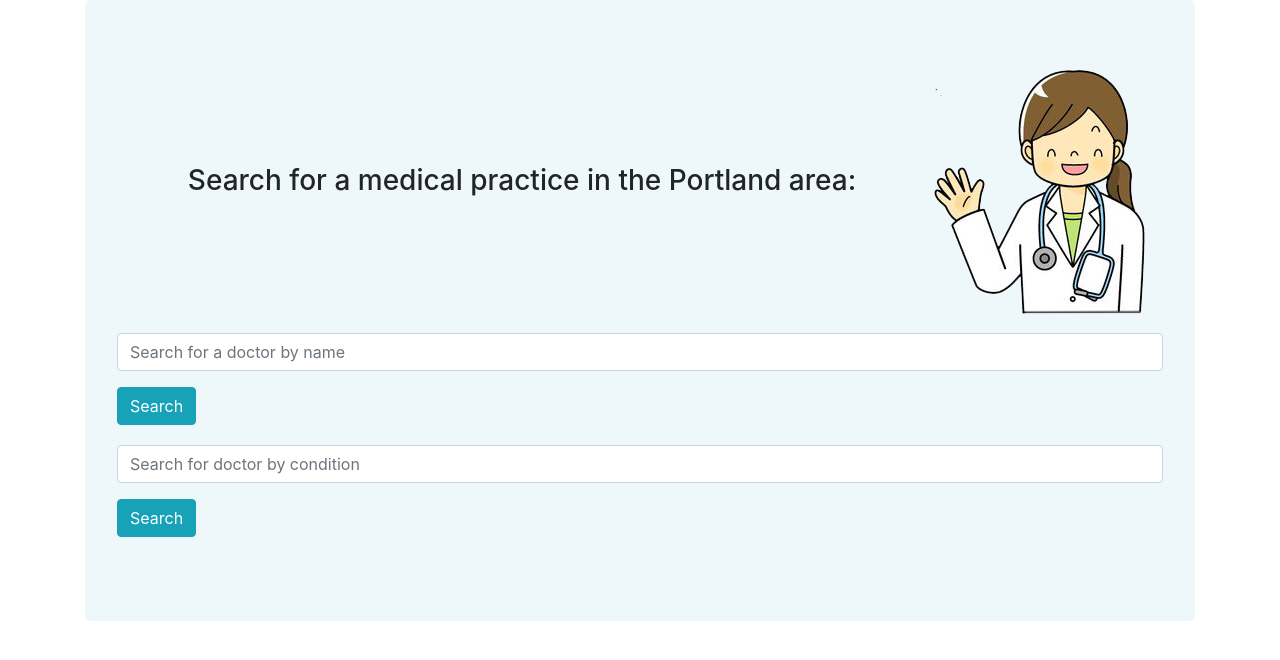
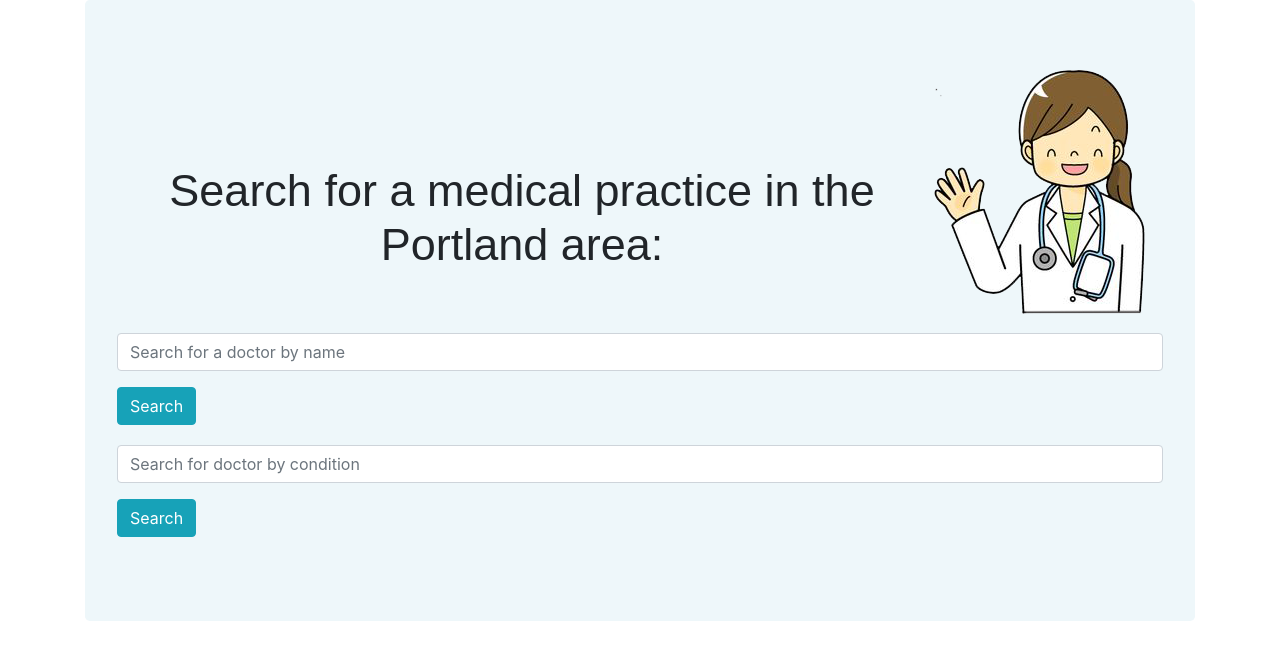
Before and after one commit to 1stBoltCrux/doctor-search, a website built with webpack: page src/index.html in a window 1280 px wide. Built offline with nearby package versions, Linux system fonts and the light colour scheme.

Commit message:
add minimal additional styling

```diff
--- a/src/styles.css
+++ b/src/styles.css
@@ -11,6 +11,7 @@
   align-items: flex-start;
   justify-content: center;
 }
+
 .doctorName {
   text-align: center;
 }
@@ -22,6 +23,12 @@
 .mainHeader {
   margin-bottom: 40px;
   padding-top: 100px;
+  font-family: 'Cairo', sans-serif;
+}
+
+h3 {
+  font-family: 'Cairo', sans-serif;
+  font-size: 45px;
 }
 
 .formContainer {
```
